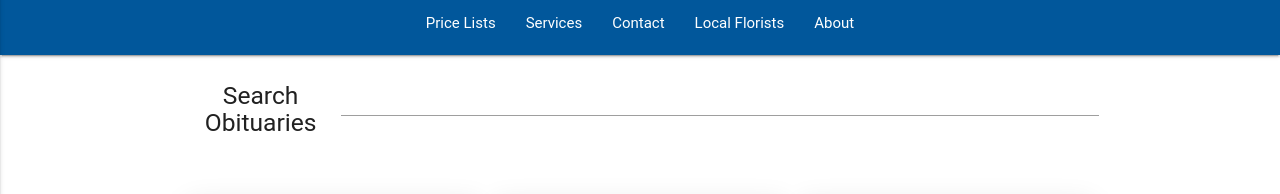
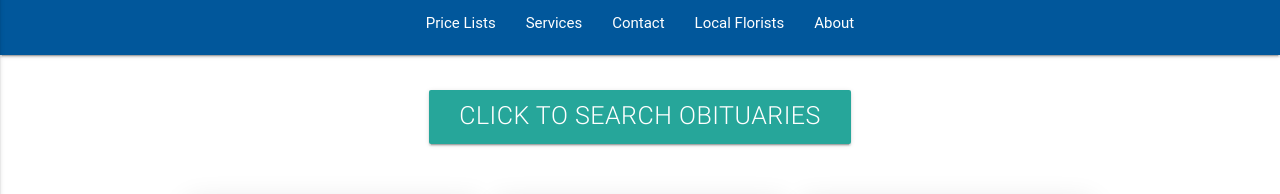
Before and after one commit to jiyuu-jin/kefferfh-react, a React app: page / in a window 1280 px wide. Shown: the part 185-379 px from the top of the page. Built offline with nearby package versions, Linux system fonts and the light colour scheme; a web font is replaced by a local one.

Commit message:
Updated Obituary Search for website

```diff
--- a/src/components/Home.js
+++ b/src/components/Home.js
@@ -37,8 +37,8 @@ class Home extends Component {
               <div className="row">
 
                 <div className="search-contain">
-                  <h5>Search Obituaries</h5>
-                  <input onClick={openModal} />
+                  <a style={{  margin: '20px auto 0 auto' }} className="waves-effect waves-light btn-large"> <h5 style={{fontSize: '25px', fontWeight: '300' }} onClick={openModal}>Click to Search Obituaries</h5>
+                  </a>
                 </div>
               </div>
             </div>
```
Also changed, not shown: 1 other file (tests, documents, lock files or other folders).
